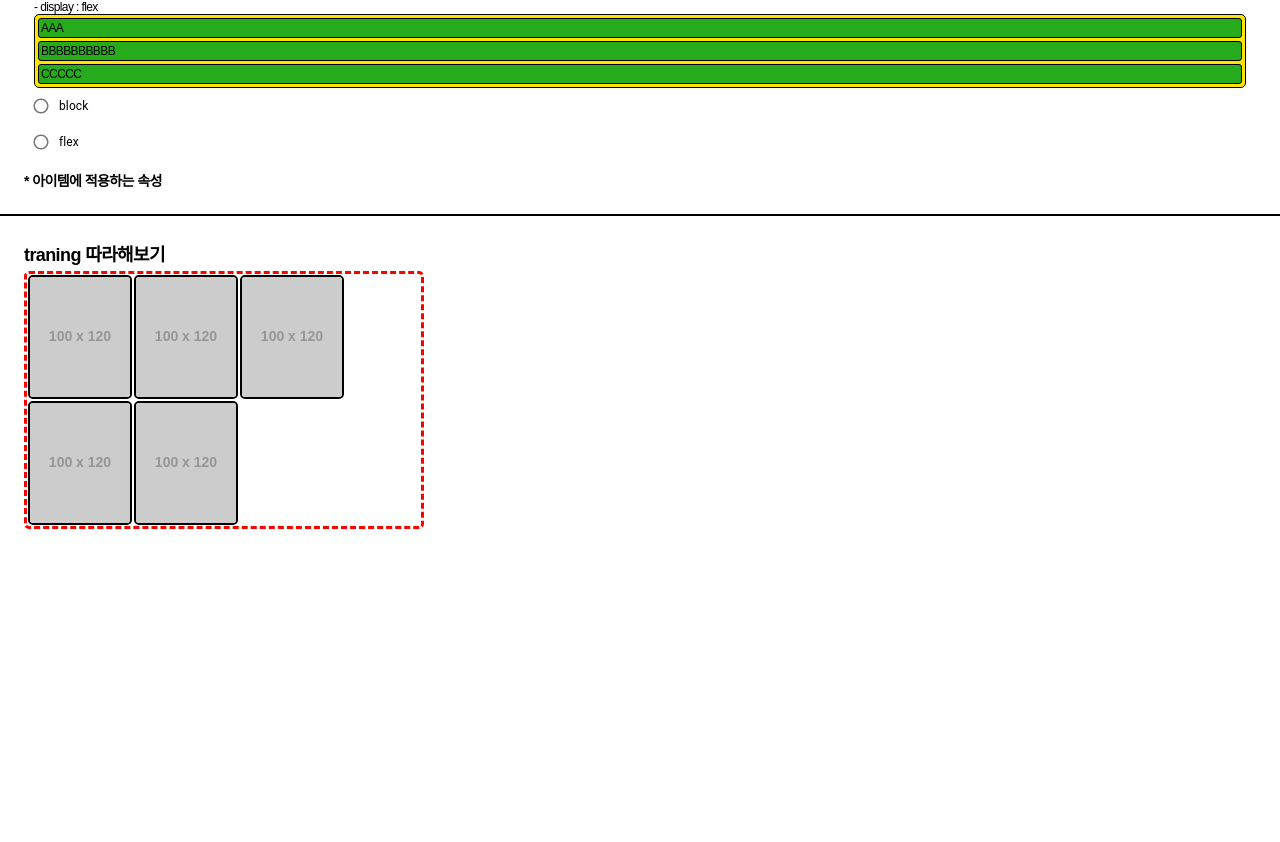
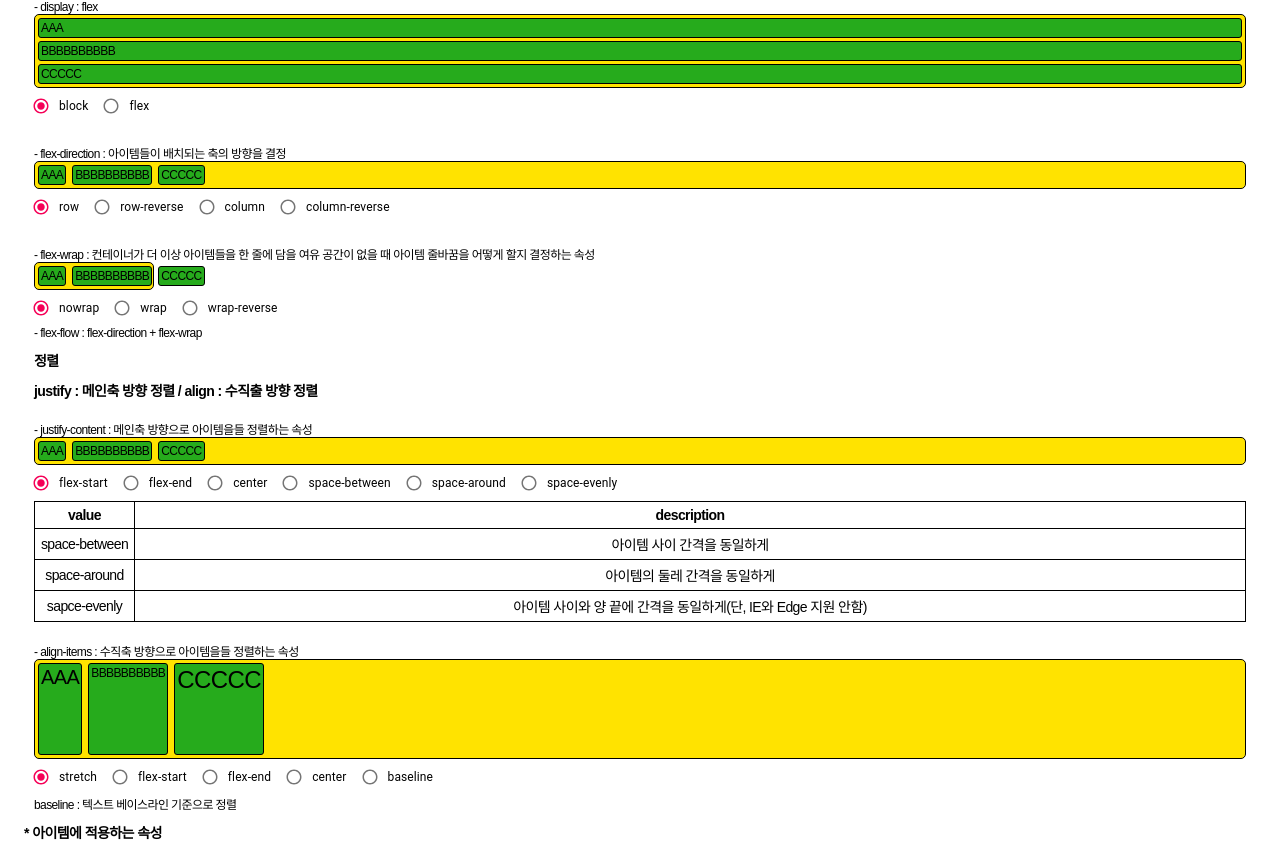
Before and after one commit to dkdlel/CSS_Training, a React (Create React App) app in the folder react-css/: page /flex in a window 1280 px wide. Shown: the part 263-1105 px from the top of the page. Before the commit the page ends 816 px from the top, so only its background shows below. Built offline with nearby package versions, Linux system fonts and the light colour scheme.

Commit message:
#2021/01/28

```diff
--- a/react-css/src/App.scss
+++ b/react-css/src/App.scss
@@ -71,3 +71,16 @@ hr{
     width: 100%;
     border: 1px solid #000;
 }
+
+table{
+    width: 100%;
+    border: 1px solid black;
+    border-collapse: collapse;
+    text-align: center;
+    font-size: 1.167rem; // 14px
+    white-space: break-spaces;
+    th, tr, td{
+        padding: 5px;
+        border: 1px solid black;
+    }
+}
--- a/react-css/src/Components/Flex/Flex.js
+++ b/react-css/src/Components/Flex/Flex.js
@@ -1,19 +1,21 @@
-import React, { useCallback, useState } from 'react';
+import React from 'react';
+import { FormControlLabel, Radio, RadioGroup } from '@material-ui/core';
 import classnames from 'classnames/bind';
+
 import Header from '../Header/Header';
 
 import styles from './Flex.module.scss';
-import { FormControlLabel, Radio, RadioGroup } from '@material-ui/core';
+import useInput from '../../hooks/useInput';
 
 const cn = classnames.bind(styles);
 
 const Flex = () => {
 
-    const [typeValue, setTypeValue] = useState();
-
-    const onChangeType = useCallback((e) => {
-        setTypeValue(e.target.value);
-    }, []);
+    const [displayValue, onChangeDisplay] = useInput('block');
+    const [dirValue, onChangeDir] = useInput('row');
+    const [wrapValue, onChangeWrap] = useInput('nowrap');
+    const [justifyValue, onChangeJustify] = useInput('flex-start');
+    const [alignValue, onChangeAlign] = useInput('stretch');
 
     return (
         <>
@@ -32,17 +34,87 @@ const Flex = () => {
                 <article>
                     <section className={styles['flex-container']}>
                         <h1>* 컨테이너에 적용하는 속성</h1>
-                        <div className={styles['flex-area']}>
+                        <div className={styles['flex-display']}>
                             - display : flex
-                            <div className={cn('container1')}>
-                                <div className={styles['item']}>AAA</div>
-                                <div className={styles['item']}>BBBBBBBBBB</div>
-                                <div className={styles['item']}>CCCCC</div>
+                            <div className={cn('container1', displayValue)}>
+                                <div className={cn('item')}>AAA</div>
+                                <div className={cn('item')}>BBBBBBBBBB</div>
+                                <div className={cn('item')}>CCCCC</div>
                             </div>
-                            <RadioGroup name="display-type" value={typeValue} onChange={onChangeType}>
-                                <FormControlLabel value="female" control={<Radio />} label="block" />
-                                <FormControlLabel value="male" control={<Radio />} label="flex" />
+                            <RadioGroup className={styles['radio']} name="display-type" value={displayValue} onChange={onChangeDisplay}>
+                                <FormControlLabel value="block" control={<Radio />} label="block" />
+                                <FormControlLabel value="flex" control={<Radio />} label="flex" />
                             </RadioGroup>
+                        </div>
+                        <div className={styles['flex-display']}>
+                            - flex-direction : 아이템들이 배치되는 축의 방향을 결정
+                            <div className={cn('container2', dirValue)}>
+                                <div className={cn('item')}>AAA</div>
+                                <div className={cn('item')}>BBBBBBBBBB</div>
+                                <div className={cn('item')}>CCCCC</div>
+                            </div>
+                            <RadioGroup className={styles['radio']} name="display-type" value={dirValue} onChange={onChangeDir}>
+                                <FormControlLabel value="row" control={<Radio />} label="row" />
+                                <FormControlLabel value="row-reverse" control={<Radio />} label="row-reverse" />
+                                <FormControlLabel value="column" control={<Radio />} label="column" />
+                                <FormControlLabel value="column-reverse" control={<Radio />} label="column-reverse" />
+                            </RadioGroup>
+                        </div>
+                        <div className={styles['flex-display']}>
+                            - flex-wrap : 컨테이너가 더 이상 아이템들을 한 줄에 담을 여유 공간이 없을 때 아이템 줄바꿈을 어떻게 할지 결정하는 속성
+                            <div className={cn('container3', wrapValue)}>
+                                <div className={cn('item')}>AAA</div>
+                                <div className={cn('item')}>BBBBBBBBBB</div>
+                                <div className={cn('item')}>CCCCC</div>
+                            </div>
+                            <RadioGroup className={styles['radio']} name="display-type" value={wrapValue} onChange={onChangeWrap}>
+                                <FormControlLabel value="nowrap" control={<Radio />} label="nowrap" />
+                                <FormControlLabel value="wrap" control={<Radio />} label="wrap" />
+                                <FormControlLabel value="wrap-reverse" control={<Radio />} label="wrap-reverse" />
+                            </RadioGroup>
+                            - flex-flow : flex-direction + flex-wrap
+                        </div>
+                        <h1 style={{ padding: "0 10px" }}>정렬</h1>
+                        <h1 style={{ padding: "10px" }}>justify : 메인축 방향 정렬 / align : 수직출 방향 정렬</h1>
+                        <div className={styles['flex-display']}>
+                            - justify-content : 메인축 방향으로 아이템을들 정렬하는 속성
+                            <div className={cn('container4', justifyValue)}>
+                                <div className={cn('item')}>AAA</div>
+                                <div className={cn('item')}>BBBBBBBBBB</div>
+                                <div className={cn('item')}>CCCCC</div>
+                            </div>
+                            <RadioGroup className={styles['radio']} name="display-type" value={justifyValue} onChange={onChangeJustify}>
+                                <FormControlLabel value="flex-start" control={<Radio />} label="flex-start" />
+                                <FormControlLabel value="flex-end" control={<Radio />} label="flex-end" />
+                                <FormControlLabel value="center" control={<Radio />} label="center" />
+                                <FormControlLabel value="space-between" control={<Radio />} label="space-between" />
+                                <FormControlLabel value="space-around" control={<Radio />} label="space-around" />
+                                <FormControlLabel value="space-evenly" control={<Radio />} label="space-evenly" />
+                            </RadioGroup>
+                            <table>
+                                <tbody>
+                                    <tr><th style={{ width: "100px" }}>value</th><th>description</th></tr>
+                                    <tr><td>space-between</td><td>아이템 사이 간격을 동일하게</td></tr>
+                                    <tr><td>space-around</td><td>아이템의 둘레 간격을 동일하게</td></tr>
+                                    <tr><td>sapce-evenly</td><td>아이템 사이와 양 끝에 간격을 동일하게(단, IE와 Edge 지원 안함)</td></tr>
+                                </tbody>
+                            </table>
+                        </div>
+                        <div className={styles['flex-display']}>
+                            - align-items : 수직축 방향으로 아이템을들 정렬하는 속성
+                            <div className={cn('container5', alignValue)}>
+                                <div className={cn('item', 'A')}>AAA</div>
+                                <div className={cn('item', 'B')}>BBBBBBBBBB</div>
+                                <div className={cn('item', 'C')}>CCCCC</div>
+                            </div>
+                            <RadioGroup className={styles['radio']} name="display-type" value={alignValue} onChange={onChangeAlign}>
+                                <FormControlLabel value="stretch" control={<Radio />} label="stretch" />
+                                <FormControlLabel value="flex-start" control={<Radio />} label="flex-start" />
+                                <FormControlLabel value="flex-end" control={<Radio />} label="flex-end" />
+                                <FormControlLabel value="center" control={<Radio />} label="center" />
+                                <FormControlLabel value="baseline" control={<Radio />} label="baseline" />
+                            </RadioGroup>
+                            baseline : 텍스트 베이스라인 기준으로 정렬
                         </div>
                     </section>
                     <section className={styles['flex-items']}>
--- a/react-css/src/Components/Flex/Flex.module.scss
+++ b/react-css/src/Components/Flex/Flex.module.scss
@@ -5,20 +5,122 @@ article{padding: 24px;}
 }
 
 .flex-container{
-    .flex-area{
+    .flex-display{
         padding: 10px;
         .container1{
-            display: block;
             background-color: #ffe300;
             border: 1px solid black;
             border-radius: 5px;
+            &.block{
+                display: block;
+            }
+            &.flex{
+                display: flex;
+            }
+        }
+        .container2{
+            background-color: #ffe300;
+            border: 1px solid black;
+            border-radius: 5px;
+            &.row{
+                display: flex;
+                flex-direction: row;
+            }
+            &.row-reverse{
+                display: flex;
+                flex-direction: row-reverse;
+            }
+            &.column{
+                display: flex;
+                flex-direction: column;
+            }
+            &.column-reverse{
+                display: flex;
+                flex-direction: column-reverse;
+            }
+        }
+        .container3{
+            background-color: #ffe300;
+            border: 1px solid black;
+            border-radius: 5px;
+            width: 120px;
+            &.nowrap{
+                display: flex;
+                flex-wrap: nowrap;
+            }
+            &.wrap{
+                display: flex;
+                flex-wrap: wrap;
+            }
+            &.wrap-reverse{
+                display: flex;
+                flex-wrap: wrap-reverse;
+            }
+        }
+        .container4{
+            background-color: #ffe300;
+            border: 1px solid black;
+            border-radius: 5px;
+            display: flex;
+
+            &.flex-start{
+                justify-content: flex-start;
+            }
+            &.flex-end{
+                justify-content: flex-end;
+            }
+            &.center{
+                justify-content: center;
+            }
+            &.space-between{
+                justify-content: space-between;
+            }
+            &.space-around{
+                justify-content: space-around;
+            }
+            &.space-evenly{
+                justify-content: space-evenly;
+            }
+        }
+        .container5{
+            background-color: #ffe300;
+            border: 1px solid black;
+            border-radius: 5px;
+            display: flex;
+            height: 100px;
+            &.stretch{
+                align-items: stretch;
+            }
+            &.flex-start{
+                align-items: flex-start;
+            }
+            &.flex-end{
+                align-items: flex-end;
+            }
+            &.center{
+                align-items: center;
+            }
+            &.baseline{
+                align-items: baseline;
+            }
+        }
+
         .item{
             margin: 3px;
             padding: 2px;
             background-color: #26ab1c;
             border: 1px solid black;
             border-radius: 3px;
+            &.A{
+                font-size: 20px;
             }
+            &.C{
+                font-size: 24px;
+            }
+        }
+        .radio{
+            display: flex;
+            flex-direction: row;
         }
     }
 }
--- a/react-css/src/Components/Main/Main.js
+++ b/react-css/src/Components/Main/Main.js
@@ -18,6 +18,7 @@ const Main = () => {
                         <li>3. React SCSS 연습</li>
                         <li>4. Doit! 반응형 웹 만들기</li>
                         <li>5. 마크다운(Markdown)</li>
+                        <li>6. 커스텀 훅</li>
                     </ul>
                 </section>
                 <section className={styles['book']}>
--- a/react-css/src/Components/Position/Position.js
+++ b/react-css/src/Components/Position/Position.js
@@ -47,9 +47,9 @@ const Position = () => {
             <main>
                 <article>
                     <h1 className={styles['title']}>position</h1>
-                    <table className={styles['table']}>
+                    <table>
                         <tbody>
-                            <tr className={styles['table-head']}>
+                            <tr style={{ fontSize: "1.333rem", fontWeight: "bold" }}>
                                 <td>값</td>
                                 <td>문서 흐름</td>
                                 <td>설명</td>
--- /dev/null
+++ b/react-css/src/hooks/useInput.js
@@ -0,0 +1,11 @@
+import { useCallback, useState } from 'react';
+
+const useInput = (initalState) => {
+    const [state, setState] = useState(initalState);
+    const onChange = useCallback((e) => {
+        setState(e.target.value);
+    }, [])
+    return [state, onChange];
+};
+
+export default useInput;
```
Also changed, not shown: react-css/src/Components/Display/Display.module.scss (+0 -14 lines), react-css/src/Components/Position/Position.module.scss (+0 -17 lines). Lines whose indentation alone changed are shown as unchanged.
